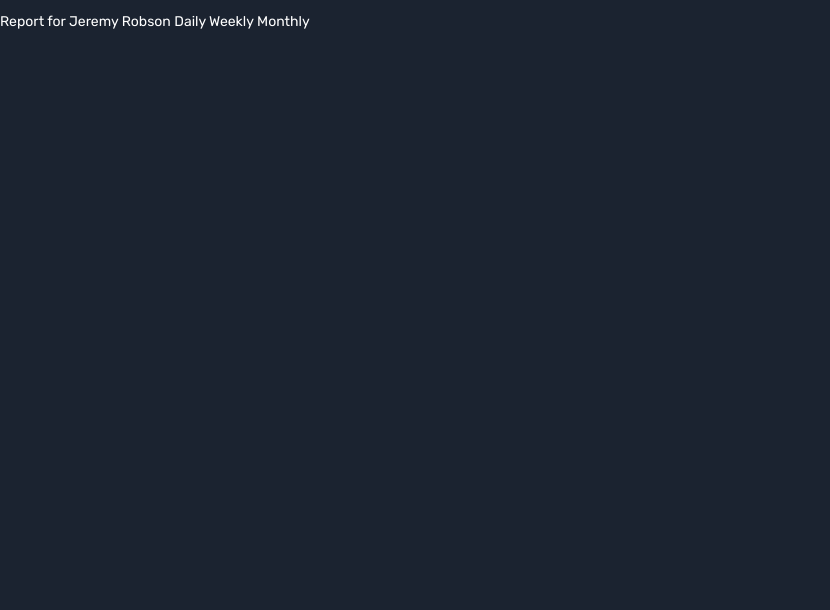
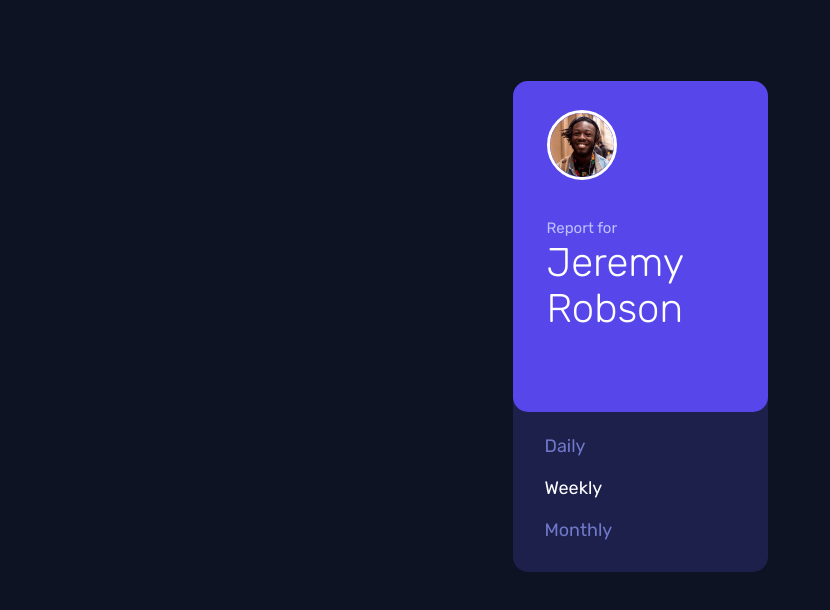
Before and after one commit to pchupchu/time-tracking-dashboard-main, a React (Create React App) app: page / in a window 1280 px wide. Shown: the top 610 px of the page, without its empty margins (0-830 px from the left). Built offline with nearby package versions, Linux system fonts and the light colour scheme.

Commit message:
Add UserCard

```diff
--- a/src/components/App/App.css
+++ b/src/components/App/App.css
@@ -2,10 +2,11 @@
     margin: 0 auto;
     min-height: 100vh;
     font-family: 'Rubik';
-    font-size: 14px;
+    color: var(--white);
+    font-size: 18px;
     font-weight: 400;
     color: var(--white);
-    background-color: var(--saturated-dark-blue);
+    background-color: var(--very-dark-blue);
     display: flex;
     flex-direction: column;
     /* justify-content: center;
--- a/src/components/App/App.js
+++ b/src/components/App/App.js
@@ -1,15 +1,11 @@
+import Dashboard from '../Dashboard/Dashboard';
 import './App.css'
 
 function App() {
   return (
     <div className="app">
+      <Dashboard />
       <p>
-      Report for
-  Jeremy Robson
-
-  Daily
-  Weekly
-  Monthly
 
   {/* Work
   5hrs <!-- daily -->
--- /dev/null
+++ b/src/components/Dashboard/Dashboard.css
@@ -0,0 +1,4 @@
+.dashboard {
+    padding: 81px 24px;
+    flex-grow: 1;
+}
--- /dev/null
+++ b/src/components/Dashboard/Dashboard.js
@@ -0,0 +1,12 @@
+import UserCard from '../UserCard/UserCard';
+import './Dashboard.css';
+
+function Dashboard() {
+  return (
+    <section className="dashboard">
+      <UserCard />
+    </section>
+  );
+}
+
+export default Dashboard;
--- /dev/null
+++ b/src/components/UserCard/UserCard.css
@@ -0,0 +1,112 @@
+.user {
+  margin: 0 auto;
+  padding: 0;
+  max-width: 354px;
+  background-color: var(--dark-blue);
+  border-radius: 15px;
+}
+
+@media screen and (min-width: 960px) {
+  .user {
+    max-width: 255px;
+  }
+}
+
+.user__info {
+  display: flex;
+  justify-content: center;
+  align-items: center;
+  background-color: var(--blue);
+  border-radius: 15px;
+  padding: 31px 29px;
+}
+
+@media screen and (min-width: 960px) {
+  .user__info {
+    flex-direction: column;
+    align-items: start;
+    padding: 29px 34px 80px;
+  }
+}
+
+.user__avatar {
+  width: 64px;
+  height: 64px;
+  border: 3px solid var(--white);
+  border-radius: 50%;
+  margin-right: 17px;
+}
+
+@media screen and (min-width: 960px) {
+  .user__avatar {
+    margin-bottom: 40px;
+  }
+}
+
+.user__about {
+  display: flex;
+  flex-direction: column;
+  justify-content: center;
+}
+
+.user__text {
+  margin: 0 0 4px;
+  color: var(--light-violet);
+  font-size: 15px;
+}
+
+@media screen and (min-width: 960px) {
+  .user__text {
+    margin-bottom: 3px;
+  }
+}
+
+.user__name {
+  font-size: 24px;
+  font-weight: 300;
+  margin: 0;
+}
+
+@media screen and (min-width: 960px) {
+  .user__name {
+    font-size: 40px;
+  }
+}
+
+.user__time {
+  margin: 0;
+  padding: 24px 0;
+  list-style: none;
+  display: flex;
+  gap: 0;
+  align-items: center;
+  justify-content: center;
+}
+
+@media screen and (min-width: 960px) {
+  .user__time {
+    flex-direction: column;
+    gap: 21px;
+    padding: 24px 32px 32px;
+    align-items: start;
+  }
+}
+
+
+.user__period {
+  width: 109px;
+  text-align: center;
+  font-size: 18px;
+  color: var(--pale-blue);
+  margin: 0;
+}
+
+@media screen and (min-width: 960px) {
+  .user__period {
+    text-align: left;
+  }
+}
+
+.user__period_active {
+  color: var(--white);
+}
--- /dev/null
+++ b/src/components/UserCard/UserCard.js
@@ -0,0 +1,25 @@
+import './UserCard.css';
+import user from '../../images/image-jeremy.png'
+
+function UserCard() {
+  return (
+    <div className="user">
+      <div className='user__info'>
+        <img className="user__avatar" src={user} alt="user" />
+        <div className='user__about'>
+          <p className='user__text'>Report for</p>
+          <h1 className='user__name'>Jeremy Robson</h1>
+        </div>
+      </div>
+      <div>
+        <ul  className='user__time'>
+          <li><p className='user__period'>Daily</p></li>
+          <li><p className='user__period user__period_active'>Weekly</p></li>
+          <li><p className='user__period'>Monthly</p></li>
+        </ul>
+      </div>
+    </div>
+  );
+}
+
+export default UserCard;
--- a/src/index.css
+++ b/src/index.css
@@ -11,20 +11,14 @@ body {
 
 :root {
   --white: #fff;
-  --saturated-dark-blue: #1b2330;
-  --dark-blue: #181f2b;
-  --very-dark-blue: #0b1524;
-  --pale-blue: #202a3c;
-  --cyan: #62e0d9;
-  --light-blue: #339ecc;
-  --light-red: #ff4242;
-  /*
-- Dark Blue (intro and email sign up background): #1c2431
-- Dark Blue (main background): #181f2a
-- Dark Blue (footer background): #0b1523
-- Dark Blue (testimonials background): #202a3c
-
-- Cyan (inside call-to-action gradient): #65e2d9
-- Blue (inside call-to-action gradient): #339ecc
-- Light Red (error): #ff4242 */
+  --blue: #5747ea;
+  --dark-blue: #1c204b;
+  --soft-blue: #55c2e6;
+  --very-dark-blue: #0e1323;
+  --light-violet: #bbc0ff;
+  --pale-blue: #7078c9;
+  --orange: #ff8b64;
+  --light-red: #ff5e7d;
+  --lime-green: #4bcf82;
+  --soft-orange: #f1c75b;
 }
```
Also changed, not shown: src/components/Card/Card.css (added), src/components/Card/Card.js (added).
